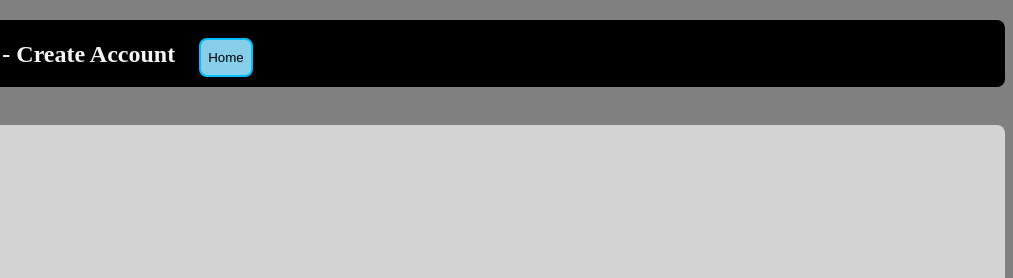
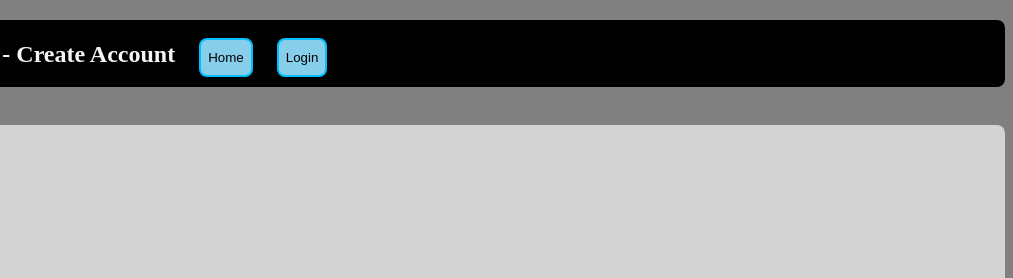
Before and after one commit to Matt-DESTROYER/TI-Nspire-Programs, a plain HTML site: page Create-Account/index.html in a window 1280 px wide. Shown: the top 278 px of the page, 267-1280 px from the left. Drawn offline with Linux system fonts and the light colour scheme.

Commit message:
Update index.html

```diff
--- a/Create-Account/index.html
+++ b/Create-Account/index.html
@@ -12,7 +12,7 @@
 
 <body>
 	<nav>
-		<h1><img src="https://Matt-DESTROYER.github.io/TI-Nspire-Programs/calculator-icon.png" width="32" height="32"> TI-Nspire Programs - Create Account</img>&nbsp;&nbsp;&nbsp;&nbsp;<a href="https://Matt-DESTROYER.github.io/TI-Nspire-Programs/"><button>Home</button></a></h1>
+		<h1><img src="https://Matt-DESTROYER.github.io/TI-Nspire-Programs/calculator-icon.png" width="32" height="32"> TI-Nspire Programs - Create Account</img>&nbsp;&nbsp;&nbsp;&nbsp;<a href="https://Matt-DESTROYER.github.io/TI-Nspire-Programs/"><button>Home</button></a>&nbsp;&nbsp;&nbsp;&nbsp;<a href="https://matt-destroyer.github.io/TI-Nspire-Programs/Login/"><button>Login</button></a></h1>
 	</nav>
 	<br>
 	<div style="background-color: lightgray;border-radius: 8px;padding: 10px;padding-left: 20px;padding-right: 20px;">
```
